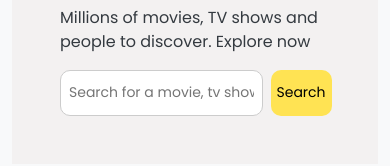
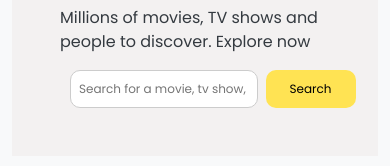
Before and after one commit to alaaelsayedd/MovieApp, an Angular app: page / in a window 390 px wide. Shown: the part 229-395 px from the top of the page. Built offline with nearby package versions, Linux system fonts and the light colour scheme; no server answers.

Commit message:
update header to be responsive

```diff
--- a/src/app/header/header.component.css
+++ b/src/app/header/header.component.css
@@ -1,13 +1,22 @@
 div {
   background-color: #f3f1f1;
+  padding: 2rem 1rem;
 }
+
+div.search {
+  max-width: 100%;
+  padding: 0 15px;
+}
+
 div.search input {
   background-color: white;
   border: 1px solid #ccc;
   border-radius: 10px;
   outline: none;
   font-size: 14px;
+  padding: 12px 16px;
 }
+
 button {
   background-color: #ffe353;
   border-radius: 10px;
@@ -16,4 +25,45 @@ button {
   border: none;
   cursor: pointer;
   font-size: 14px;
+  transition: all 0.3s ease;
 }
+
+/* Tablet devices */
+@media (max-width: 768px) {
+  div {
+    padding: 1.5rem 0.5rem;
+  }
+
+  div.search input {
+    max-width: 100%;
+    font-size: 13px;
+  }
+
+  button {
+    width: 100px;
+    height: 42px;
+    font-size: 13px;
+  }
+}
+
+/* Mobile devices */
+@media (max-width: 576px) {
+  div {
+    padding: 1rem 0.25rem;
+  }
+
+  div.search {
+    padding: 0 10px;
+  }
+
+  div.search input {
+    font-size: 12px;
+    padding: 10px 12px;
+  }
+
+  button {
+    width: 90px;
+    height: 38px;
+    font-size: 12px;
+  }
+}
--- a/src/app/header/header.component.html
+++ b/src/app/header/header.component.html
@@ -3,6 +3,6 @@
     <p class="mb-3">Millions of movies, TV shows and people to discover. Explore now</p>
     <div class="search d-flex gap-2">
         <input type="text" placeholder="Search for a movie, tv show, person..." class="d-block col-9 p-2 " />
-        <button class="d-block">Search</button>
+        <button class="d-block col-3">Search</button>
     </div>
 </div>
```
